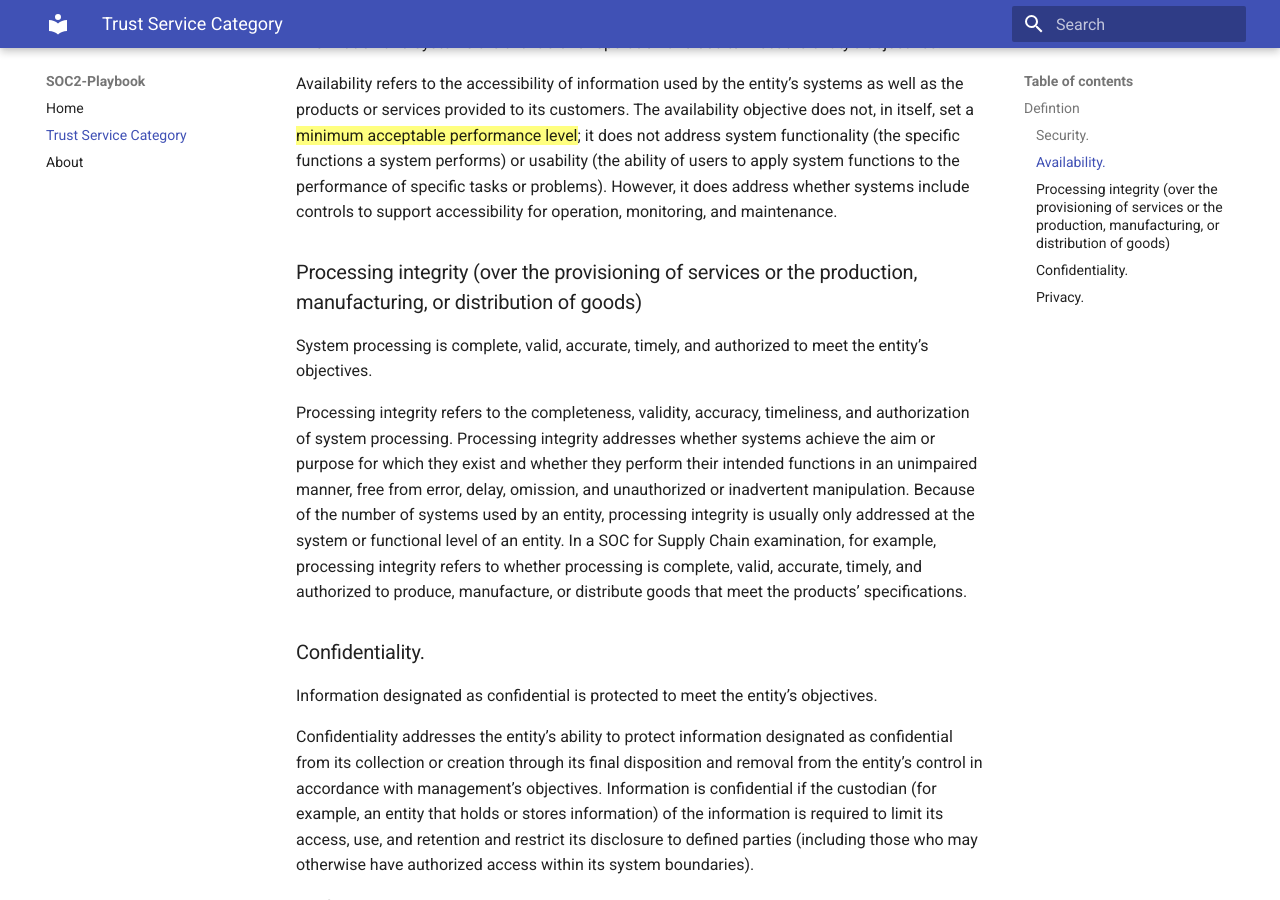
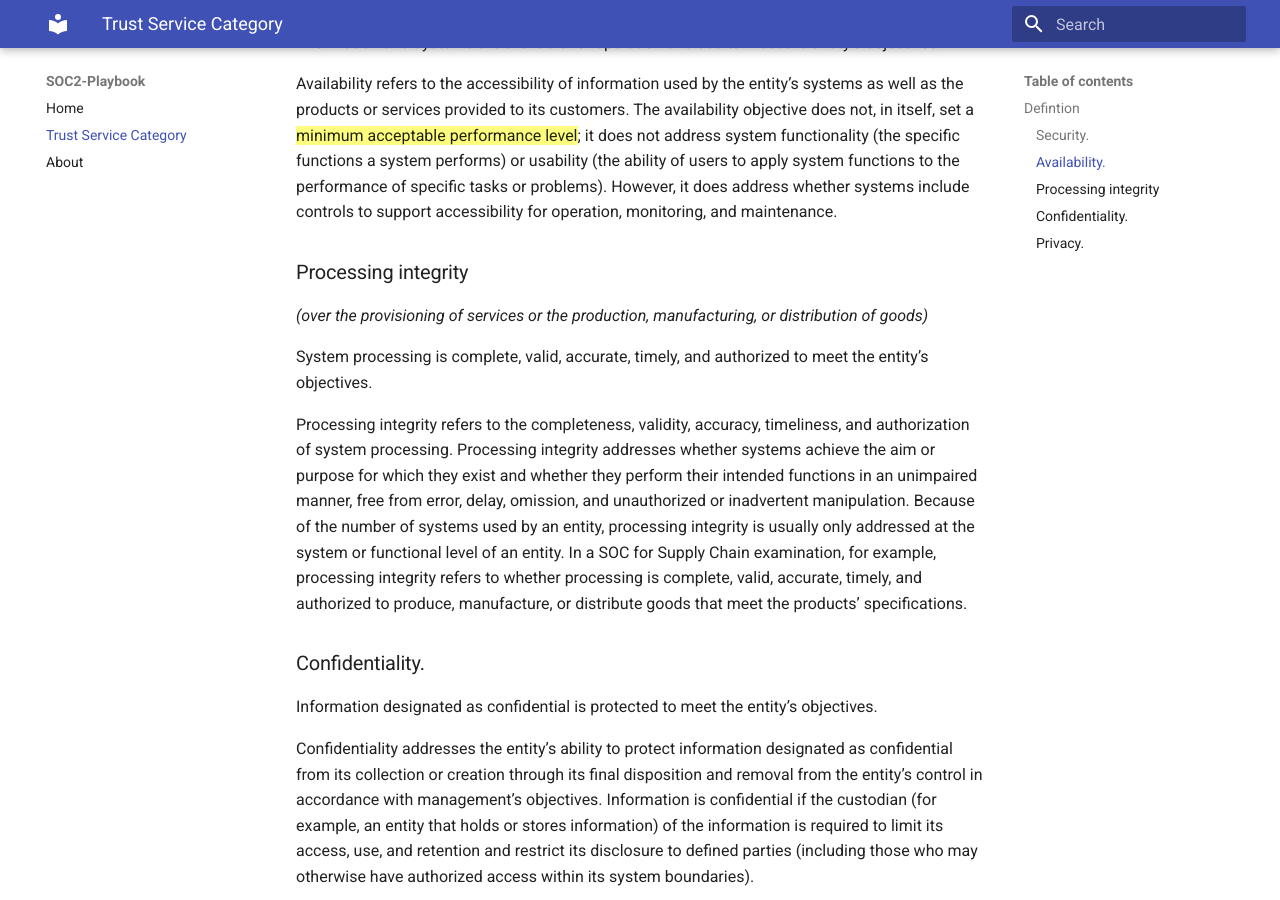
Before and after one commit to WashingtonGT/soc-playbook, an MkDocs documentation site: the page built from docs/TrustServicesCategories.md, in a window 1280 px wide and 900 px high, scrolled down 672 px. Built offline with MkDocs 1.6.1 and Material for MkDocs 9.7.7, drawn with Linux system fonts in a browser that asks for light colours.

Commit message:
Update TrustServicesCategories.md

```diff
--- a/docs/TrustServicesCategories.md
+++ b/docs/TrustServicesCategories.md
@@ -18,7 +18,9 @@ Information and systems are available for operation and use to meet the entity
 
 Availability refers to the accessibility of information used by the entity’s systems as well as the products or services provided to its customers. The availability objective does not, in itself, set a ==minimum acceptable performance level==; it does not address system functionality (the specific functions a system performs) or usability (the ability of users to apply system functions to the performance of specific tasks or problems). However, it does address whether systems include controls to support accessibility for operation, monitoring, and maintenance.
 
-### Processing integrity (over the provisioning of services or the production, manufacturing, or distribution of goods)
+### Processing integrity
+*(over the provisioning of services or the production, manufacturing, or distribution of goods)*
+
 System processing is complete, valid, accurate, timely, and authorized to meet the entity’s objectives.
 
 Processing integrity refers to the completeness, validity, accuracy, timeliness, and authorization of system processing. Processing integrity addresses whether systems achieve the aim or purpose for which they exist and whether they perform their intended functions in an unimpaired manner, free from error, delay, omission, and unauthorized or inadvertent manipulation. Because of the number of systems used by an entity, processing integrity is usually only addressed at the system or functional level of an entity. In a SOC for Supply Chain examination, for example, processing integrity refers to whether processing is complete, valid, accurate, timely, and authorized to produce, manufacture, or distribute goods that meet the products’ specifications.
```
